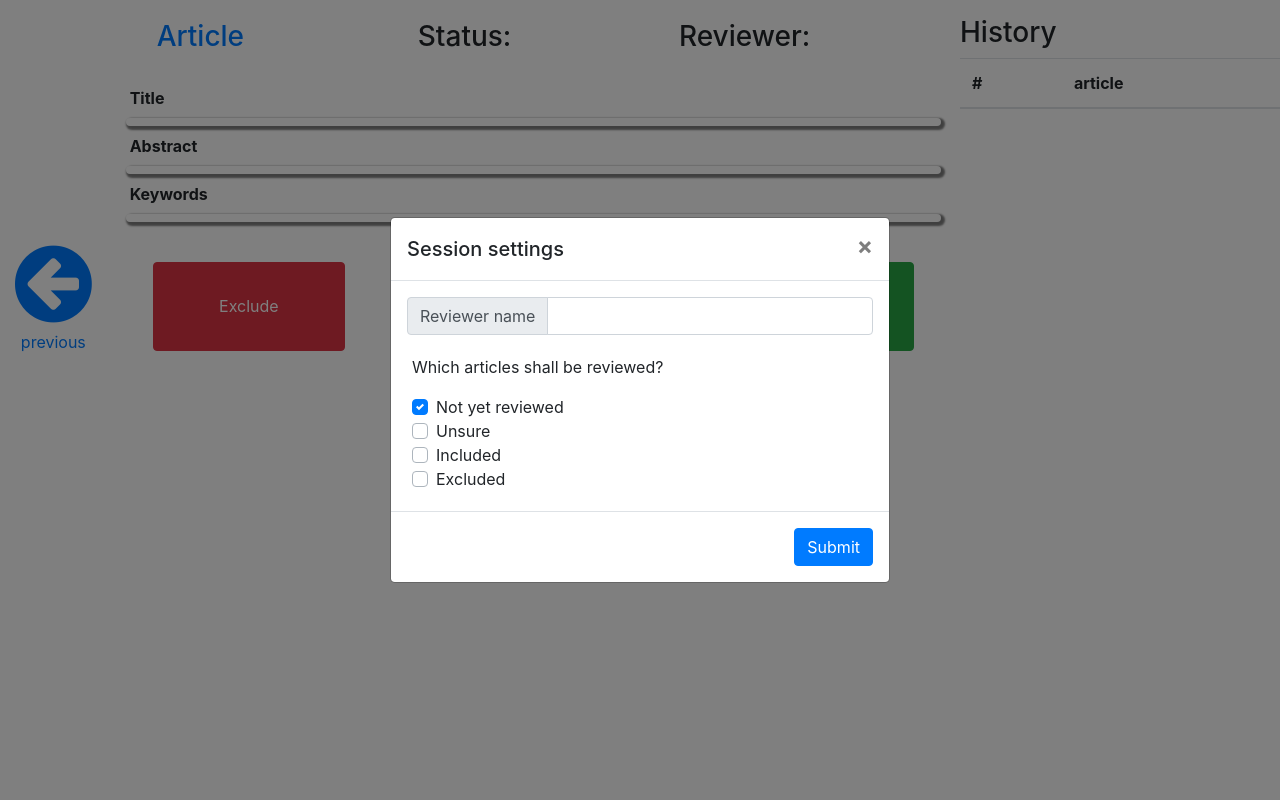
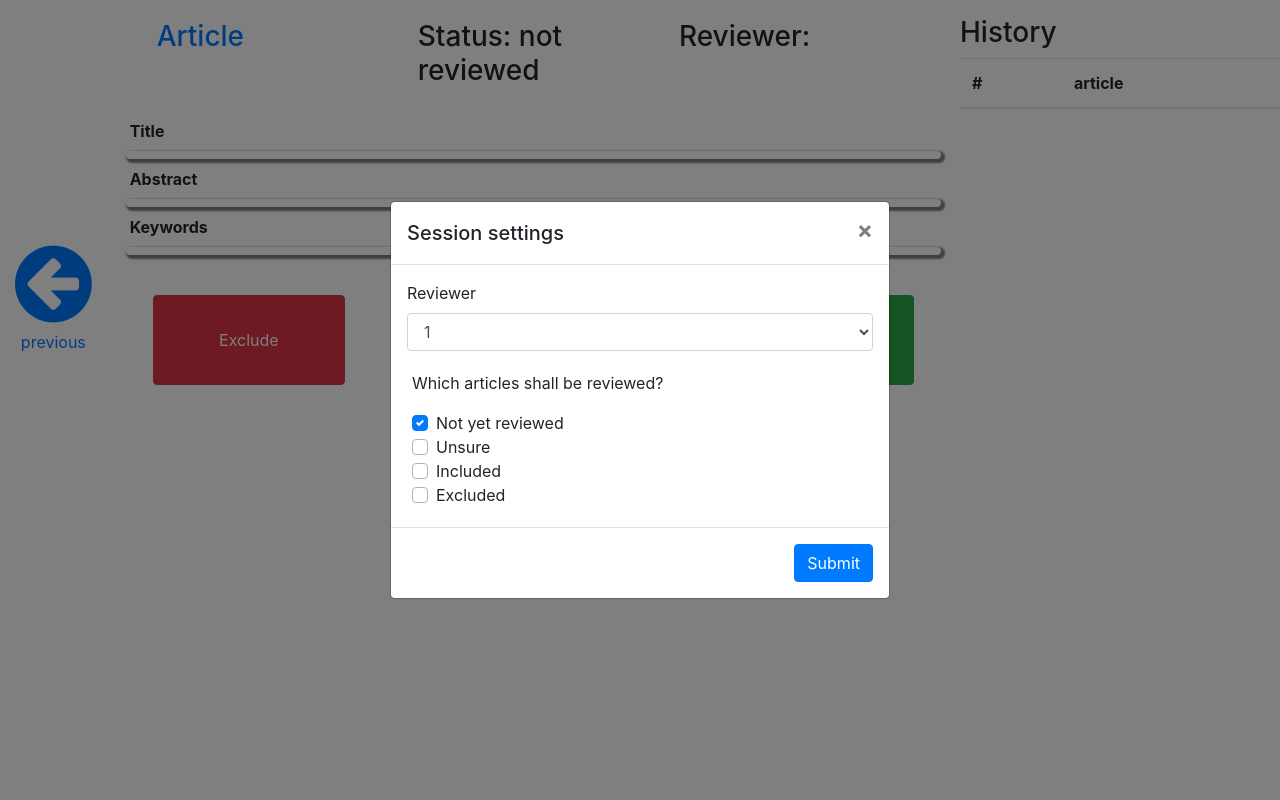
Before and after one commit to Bellador/SLRDash, a Flask app: page / in a window 1280 px wide. Run offline with Flask 2, Linux system fonts and the light colour scheme; lists and menus that the app fills with data are empty; parts of the project's set-up code (start-up, migrations or seed data) failed here and were passed over; some libraries are stand-ins or nearby versions.

Commit message:
changed reviewer handling, decisions are now stored independantly for three reviewers

```diff
--- a/SLRtool/routes.py
+++ b/SLRtool/routes.py
@@ -18,25 +18,49 @@ def get_article(eid=False):
             previous_eids = tuple(previous_eids)
         # get article filter settings from session token that were passed by the user at application start
         filters = tuple(session['filters'])
-        article = db.session.query(ScopusEntry). \
-            filter(ScopusEntry.subtype == 'Article'). \
-            filter(~ScopusEntry.eid.in_(previous_eids)). \
-            filter(ScopusEntry.eid != session.get('current_eid')). \
-            filter(ScopusEntry.decision.in_(filters)). \
-            order_by(ScopusEntry.eid.desc()). \
-            limit(1). \
-            all() # same as list(query)/list(article)
+        reviewer = int(session['reviewer'])
+        if reviewer == 1:
+            article = db.session.query(ScopusEntry). \
+                filter(ScopusEntry.subtype == 'Article'). \
+                filter(~ScopusEntry.eid.in_(previous_eids)). \
+                filter(ScopusEntry.eid != session.get('current_eid')). \
+                filter(ScopusEntry.decision_r_1.in_(filters)). \
+                order_by(ScopusEntry.eid.desc()). \
+                limit(1). \
+                all() # same as list(query)/list(article)
+        elif reviewer == 2:
+            article = db.session.query(ScopusEntry). \
+                filter(ScopusEntry.subtype == 'Article'). \
+                filter(~ScopusEntry.eid.in_(previous_eids)). \
+                filter(ScopusEntry.eid != session.get('current_eid')). \
+                filter(ScopusEntry.decision_r_2.in_(filters)). \
+                order_by(ScopusEntry.eid.desc()). \
+                limit(1). \
+                all() # same as list(query)/list(article)
+        elif reviewer == 3:
+            article = db.session.query(ScopusEntry). \
+                filter(ScopusEntry.subtype == 'Article'). \
+                filter(~ScopusEntry.eid.in_(previous_eids)). \
+                filter(ScopusEntry.eid != session.get('current_eid')). \
+                filter(ScopusEntry.decision_r_3.in_(filters)). \
+                order_by(ScopusEntry.eid.desc()). \
+                limit(1). \
+                all() # same as list(query)/list(article)
 
-        article = article[0]
+
     else:
         article = db.session.query(ScopusEntry). \
             filter(ScopusEntry.eid == eid). \
             all()  # same as list(query)/list(article)
+    # check if empty return
+    try:
         article = article[0]
+        data = article.__dict__
+        # remove the InstanceState key from the dict that hinders json serialisation
+        del data['_sa_instance_state']
+    except:
+        data = None
 
-    data = article.__dict__
-    # remove the InstanceState key from the dict that hinders json serialisation
-    del data['_sa_instance_state']
     return data
 
 @app.route('/')
@@ -72,27 +96,30 @@ def old_article():
 @app.route('/next', methods=['GET'])
 def next_article():
     data = get_article()
-    session_items = session.items()
-    # set old current_eid to previous_eid if present with session variable
-    # if its not present, then next has been called the first time; on window load
-    if 'current_eid' not in session.keys():
-        session['current_eid'] = data['eid']
-        session['previous_eids'] = []
-    # next endpoint was called min. once
+    if data is not None:
+        session_items = session.items()
+        # set old current_eid to previous_eid if present with session variable
+        # if its not present, then next has been called the first time; on window load
+        if 'current_eid' not in session.keys():
+            session['current_eid'] = data['eid']
+            session['previous_eids'] = []
+        # next endpoint was called min. once
+        else:
+            # set current eid to previous eid and assing newly fetched eid
+            OLD_current_eid = session['current_eid']
+            # check if already exsits (e.g. when going back and forth between articles)
+            if OLD_current_eid not in session['previous_eids']:
+                session['previous_eids'].append(OLD_current_eid)
+            session['current_eid'] = data['eid']
+
+        # add previous eids
+        data['previous_eids'] = session['previous_eids']
+        json = jsonify(data)
+        # store eid as previous_eid (for 'previous' button)
+        resp = make_response(json)
+        return resp
     else:
-        # set current eid to previous eid and assing newly fetched eid
-        OLD_current_eid = session['current_eid']
-        # check if already exsits (e.g. when going back and forth between articles)
-        if OLD_current_eid not in session['previous_eids']:
-            session['previous_eids'].append(OLD_current_eid)
-        session['current_eid'] = data['eid']
-
-    # add previous eids
-    data['previous_eids'] = session['previous_eids']
-    json = jsonify(data)
-    # store eid as previous_eid (for 'previous' button)
-    resp = make_response(json)
-    return resp
+        return ('no data', 204)
 
 @app.route('/previous', methods=['GET'])
 def previous_article():
@@ -131,10 +158,19 @@ def decision_made():
     '''
     json = request.json
     decision = json['decision']
-    reviewer = session['reviewer']
-    db.session.query(ScopusEntry).\
-        filter(ScopusEntry.eid == session['current_eid']).\
-        update({'decision': decision, 'reviewer': reviewer})
+    reviewer = int(session['reviewer'])
+    if reviewer == 1:
+        db.session.query(ScopusEntry).\
+            filter(ScopusEntry.eid == session['current_eid']).\
+            update({'decision_r_1': decision})
+    elif reviewer == 2:
+        db.session.query(ScopusEntry).\
+            filter(ScopusEntry.eid == session['current_eid']).\
+            update({'decision_r_2': decision})
+    elif reviewer == 3:
+        db.session.query(ScopusEntry).\
+            filter(ScopusEntry.eid == session['current_eid']).\
+            update({'decision_r_3': decision})
 
     db.session.commit()
     return ('', 204)
@@ -143,6 +179,8 @@ def decision_made():
 def set_settings():
     settings = request.json
     session['reviewer'] = settings['reviewer']
+    # create new decision column for this reviewer if not existant
+
     filters = settings['article_filter_list']
     try:
         filters[filters.index('notreviewed_checkbox')] = 'not reviewed'
--- a/SLRtool/static/js/core.js
+++ b/SLRtool/static/js/core.js
@@ -32,6 +32,7 @@ function getArticle(endpoint, eid=null) {
                 type: "GET",
                 url: endpoint,
                 success: function(data){
+                    // set global loadedData
                     loadedData = data;
                     loadArticle(data)},
                 failure: function(errMsg) {
@@ -50,8 +51,23 @@ function loadArticle(data){
     // check if the article was already accessed (e.g. because back previous article button was triggered)
     // and change background color accordingly to indicate existing accessment to user
     //console.log(typeof  data.decision)
-    console.log("data decision:" + data.decision);
-    switch (data.decision) {
+
+    // check the previous decision on the paper given the current reviewer
+    let decision;
+    console.log("reviewer:" + currentReviewer);
+    switch (currentReviewer) {
+        case '1':
+            decision = data.decision_r_1
+            break;
+        case '2':
+            decision = data.decision_r_2
+            break;
+        case '3':
+            decision = data.decision_r_3
+            break;
+    }
+    console.log("data decision:" + decision);
+    switch (decision) {
         case '1':
             console.log('the decision is already set to 1')
             $("div.content").css("background-color", "#00cc44");
@@ -71,7 +87,7 @@ function loadArticle(data){
             $("#articleStatusDisplay").text("excluded")
             break;
 
-        case null:
+        case 'not reviewed':
             $("div.content").css("background-color", "white");
             //also display current status
             $("#articleStatusDisplay").text("not yet rated")
@@ -121,9 +137,10 @@ function decision(decision) {
 }
 
 function setSettings() {
-    currentReviewer = $("#reviewerUserInput").val();
+    currentReviewer = $("#selectReviewer").val();
     // set text in html visible to user
     $("#reviewer").text(currentReviewer);
+    console.log("Current reviewer " + currentReviewer)
     // get article filter settings for session
     let articleFilterList = [];
     $(".custom-control-input").each(function() {
--- a/SLRtool/templates/app.html
+++ b/SLRtool/templates/app.html
@@ -51,11 +51,13 @@
                     </button>
                 </div>
                 <div class="modal-body">
-                    <div class="input-group mb-3">
-                        <div class="input-group-prepend">
-                        <span class="input-group-text" id="basic-addon1">Reviewer name</span>
-                        </div>
-                        <input id="reviewerUserInput" type="text" class="form-control" aria-describedby="basic-addon1">
+                    <div class="form-group">
+                        <label for="selectReviewer">Reviewer</label>
+                        <select class="form-control" id="selectReviewer">
+                          <option>1</option>
+                          <option>2</option>
+                          <option>3</option>
+                        </select>
                     </div>
                     <!-- Search filter checkboxes -->
                     <div class="container-fluid mx-3 p-1">
@@ -110,7 +112,7 @@
             <div id="middle-box" class="col-8">
                 <div class="row m-3 p-1">
                     <div class="col"><h3><a id="articleURL" href="">Article</a></h3></div>
-                    <div class="col"><h3>Status:  <span id="articleStatusDisplay"></span></h3></div>
+                    <div class="col"><h3>Status:  <span id="articleStatusDisplay">not reviewed</span></h3></div>
                     <div class="col"><h3>Reviewer:  <span id="reviewer"></span></h3></div>
                 </div>
 
@@ -157,7 +159,7 @@
                             </div>
                             <div class="modal-body">
                                 <div class="input-group">
-                                    <textarea class="form-control" aria-label="Criteria" placeholder="Insert your own inclusion & exclusion criteria here as reference"></textarea>
+                                    <textarea class="form-control" aria-label="Criteria" placeholder="Insert your own inclusion & exclusion criteria as reference"></textarea>
                                 </div>
                             </div>
                             <div class="modal-footer">
```
Also changed, not shown: SLRtool/models.py (+7 -5 lines), SLRDash_demo1.png, SLRDash_demo2.png, 1 other file.
